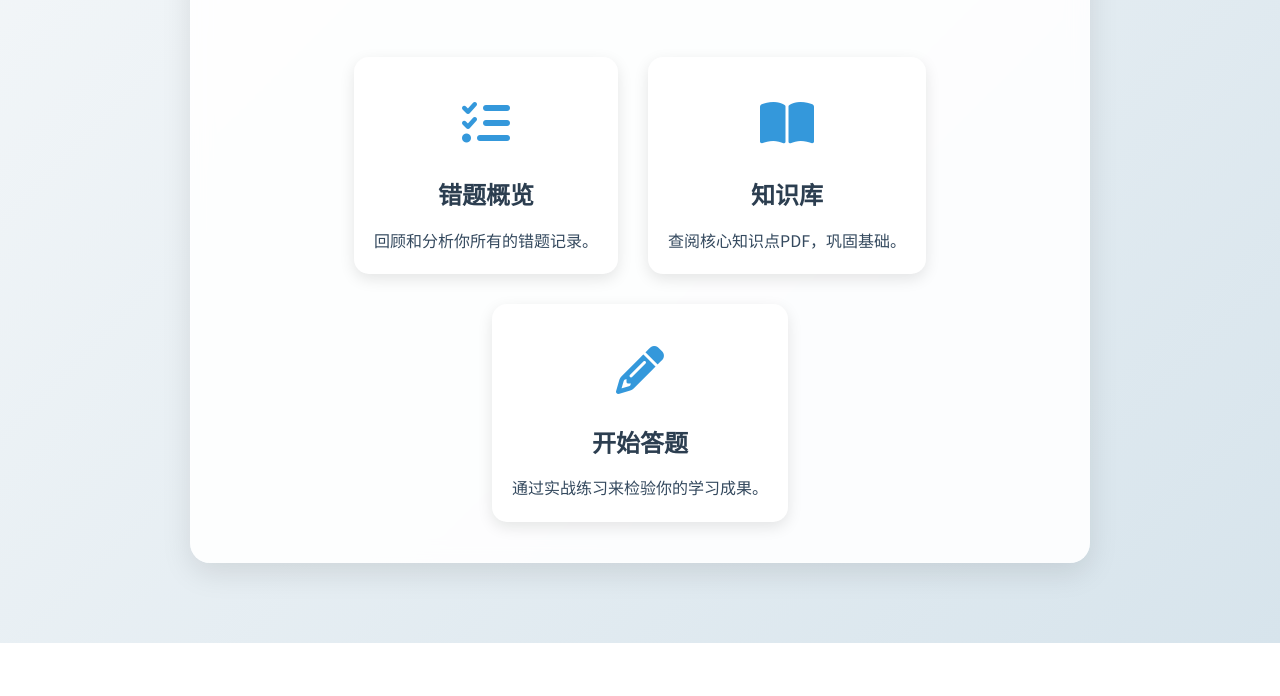
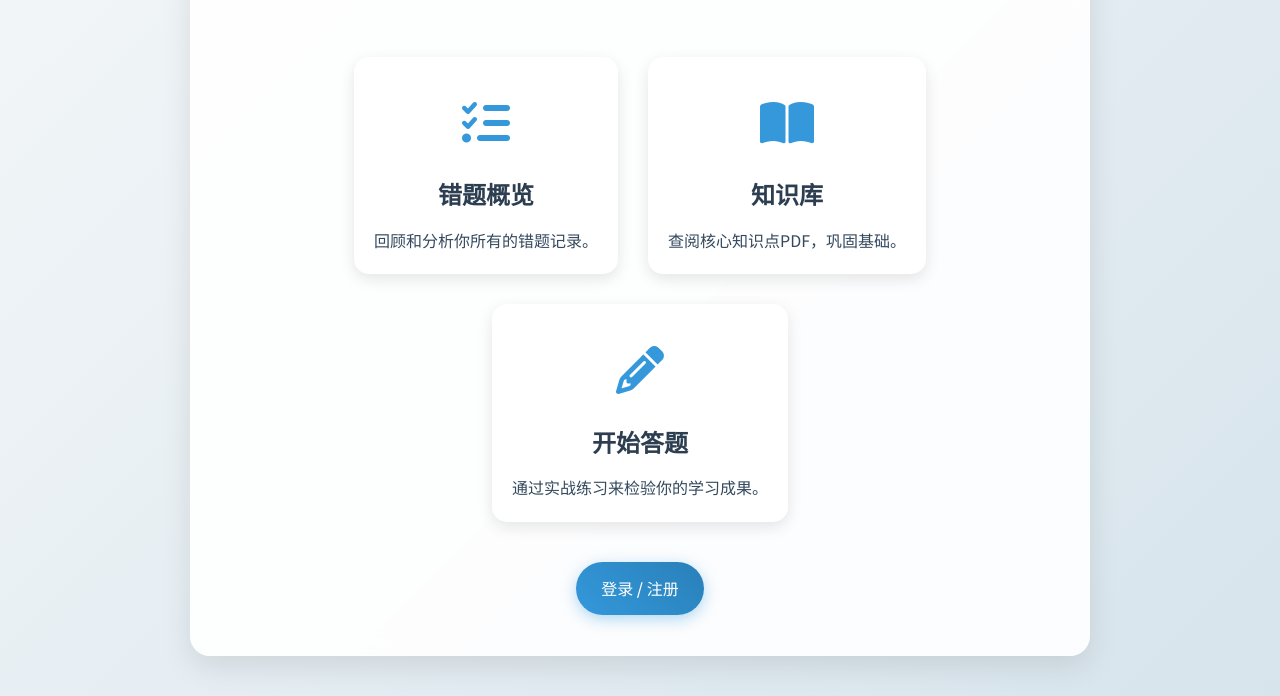
Before and after one commit to wangyiyang066-cyber/chem-error-book, a website: page index.html in a window 1280 px wide. Shown: the part 197-893 px from the top of the page. Before the commit the page ends 840 px from the top, so only its background shows below. Drawn offline with Linux system fonts and the light colour scheme.

Commit message:
Update index.html

```diff
--- a/index.html
+++ b/index.html
@@ -3,35 +3,47 @@
 <head>
     <meta charset="UTF-8">
     <meta name="viewport" content="width=device-width, initial-scale=1.0">
-    <title>化学学习系统</title>
+    <title>基于元认知的初三化学错题管理系统</title>
 
     <link href="https://fonts.googleapis.com/css2?family=Noto+Sans+SC:wght@300;400;500;700&display=swap" rel="stylesheet">
     <link rel="stylesheet" href="https://cdnjs.cloudflare.com/ajax/libs/font-awesome/6.5.2/css/all.min.css">
 
     <link rel="stylesheet" href="css/style.css">
-
-    </head>
+</head>
 <body>
 
-    <div class="welcome-container">
+    <div class="container welcome-container">
+
         <h1 class="welcome-title">基于元认知的初三化学错题管理系统</h1>
         <p class="welcome-subtitle">一个集回顾、学习和练习于一体的智能平台</p>
-    <div class="navigation-grid">
+
+        <div class="navigation-grid">
+
             <a href="error-list.html" class="nav-card">
                 <div class="nav-card-icon"><i class="fas fa-list-check"></i></div>
                 <h2>错题概览</h2>
                 <p>回顾和分析你所有的错题记录。</p>
             </a>
+
             <a href="knowledge-base.html" class="nav-card">
                 <div class="nav-card-icon"><i class="fas fa-book-open"></i></div>
                 <h2>知识库</h2>
                 <p>查阅核心知识点PDF，巩固基础。</p>
             </a>
+
             <a href="quiz.html" class="nav-card">
                 <div class="nav-card-icon"><i class="fas fa-pencil-alt"></i></div>
                 <h2>开始答题</h2>
                 <p>通过实战练习来检验你的学习成果。</p>
             </a>
+
         </div>
-    </div> </body>
+
+        <div style="text-align: center; margin-top: 40px;">
+            <a href="auth.html" class="btn-back">登录 / 注册</a>
+        </div>
+
+    </div>
+
+</body>
 </html>
```
